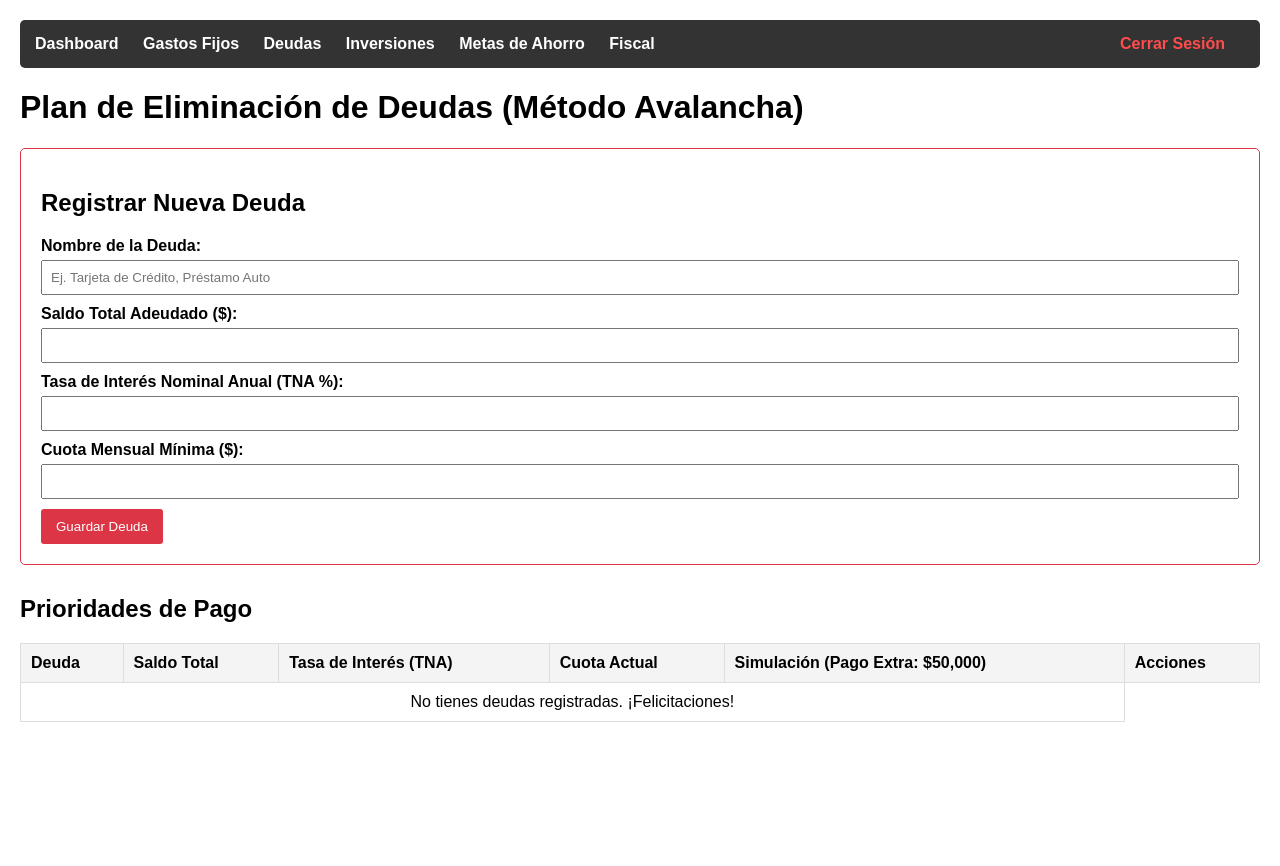
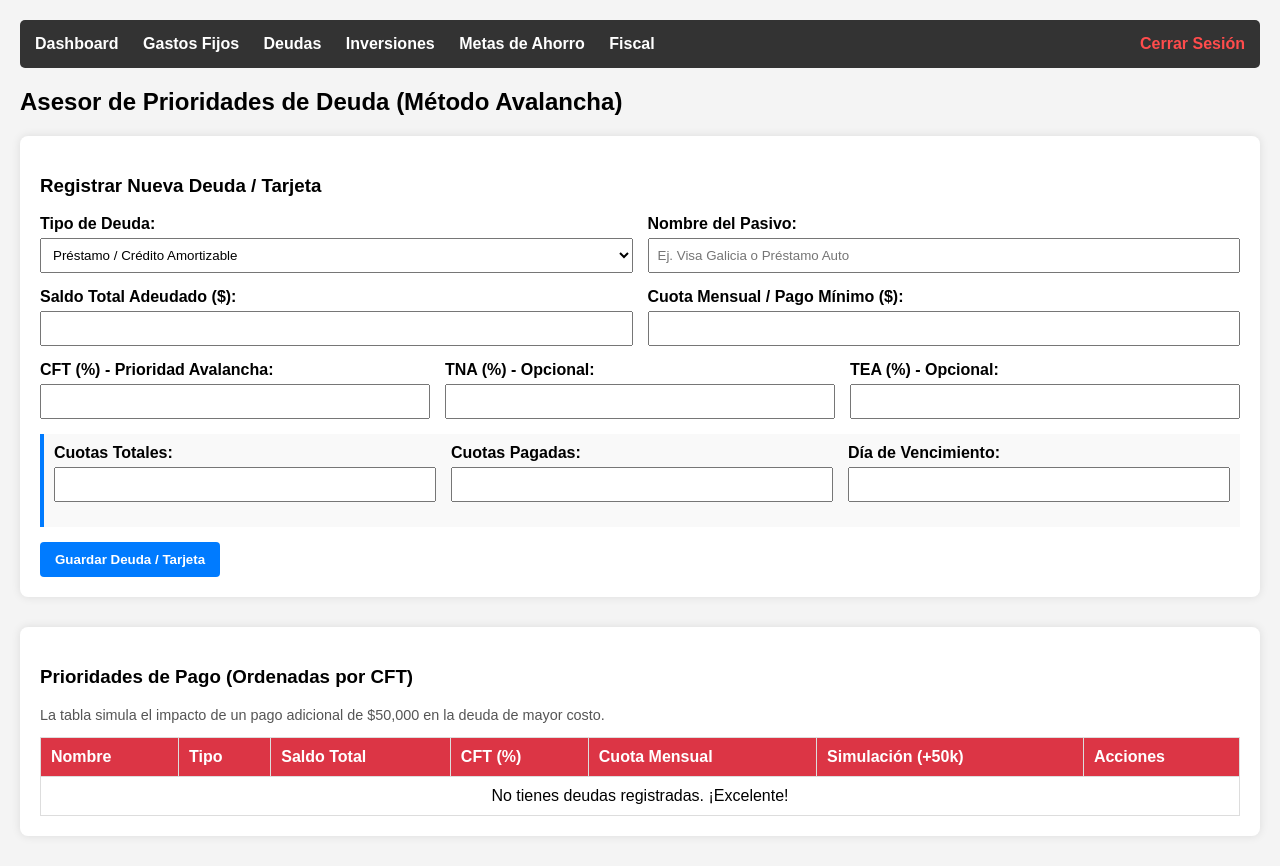
Before and after one commit to LucasIGomez/gestor-financiero, a PHP site: page /app/views/lista_deudas_view.php in a window 1280 px wide. Before the commit the page ends 722 px from the top, so only its background shows below. Run offline with PHP 8.4, Linux system fonts and the light colour scheme.

Commit message:
feat: interfaz dinamica de deudas para discriminar prestamos y tarjetas de credito con variables bancarias completas

```diff
--- a/app/views/lista_deudas_view.php
+++ b/app/views/lista_deudas_view.php
@@ -3,23 +3,25 @@
 <head>
     <meta charset="UTF-8">
     <meta name="viewport" content="width=device-width, initial-scale=1.0">
-    <title>Asesor de Deudas - Gestor Financiero</title>
+    <title>Gestión de Deudas - Gestor Financiero</title>
     <style>
-        body { font-family: Arial, sans-serif; margin: 20px; }
-        nav { background-color: #333; padding: 15px; margin-bottom: 20px; border-radius: 5px; }
-        nav a { color: white; text-decoration: none; font-weight: bold; margin-right: 20px; }
-        table { width: 100%; border-collapse: collapse; margin-top: 20px; }
+        body { font-family: Arial, sans-serif; margin: 20px; background-color: #f4f4f4; }
+        .form-container, .tabla-container { background: white; padding: 20px; border-radius: 8px; box-shadow: 0 0 10px rgba(0,0,0,0.1); margin-bottom: 30px; }
+        .form-group { margin-bottom: 15px; }
+        label { display: block; font-weight: bold; margin-bottom: 5px; }
+        input, select { width: 100%; padding: 8px; box-sizing: border-box; }
+        .grid-2 { display: grid; grid-template-columns: 1fr 1fr; gap: 15px; }
+        .grid-3 { display: grid; grid-template-columns: 1fr 1fr 1fr; gap: 15px; }
+        button { padding: 10px 15px; background-color: #007bff; color: white; border: none; border-radius: 4px; cursor: pointer; font-weight: bold;}
+        button:hover { background-color: #0056b3; }
+        table { width: 100%; border-collapse: collapse; }
         th, td { border: 1px solid #ddd; padding: 10px; text-align: left; }
-        th { background-color: #f4f4f4; }
-        .form-container { margin-bottom: 30px; padding: 20px; border: 1px solid #dc3545; border-radius: 5px; }
-        .form-group { margin-bottom: 10px; }
-        .form-group label { display: block; margin-bottom: 5px; font-weight: bold; }
-        .form-group input { width: 100%; padding: 8px; box-sizing: border-box; }
-        button { padding: 10px 15px; background-color: #dc3545; color: white; border: none; border-radius: 3px; cursor: pointer; }
-        button:hover { background-color: #c82333; }
+        th { background-color: #dc3545; color: white; }
+        .ahorro { color: #28a745; font-weight: bold; }
     </style>
 </head>
 <body>
+
     <nav style="background-color: #333; padding: 15px; margin-bottom: 20px; border-radius: 5px;">
         <a href="index.php?action=dashboard" style="color: white; text-decoration: none; font-weight: bold; margin-right: 20px;">Dashboard</a>
         <a href="index.php?action=gastos_recurrentes" style="color: white; text-decoration: none; font-weight: bold; margin-right: 20px;">Gastos Fijos</a>
@@ -30,83 +32,152 @@
         <a href="index.php?action=logout" style="color: #ff4c4c; float: right; text-decoration: none; font-weight: bold;">Cerrar Sesión</a>
     </nav>
 
-    <h1>Plan de Eliminación de Deudas (Método Avalancha)</h1>
+    <h2>Asesor de Prioridades de Deuda (Método Avalancha)</h2>
 
     <div class="form-container">
-        <h2>Registrar Nueva Deuda</h2>
+        <h3>Registrar Nueva Deuda / Tarjeta</h3>
         <form action="index.php?action=registrar_deuda" method="POST">
+
+            <div class="grid-2">
                 <div class="form-group">
-                <label>Nombre de la Deuda:</label>
-                <input type="text" name="nombre_deuda" required maxlength="100" placeholder="Ej. Tarjeta de Crédito, Préstamo Auto">
+                    <label>Tipo de Deuda:</label>
+                    <select name="tipo_deuda" id="tipo_deuda" required onchange="toggleCamposDinámicos()">
+                        <option value="prestamo">Préstamo / Crédito Amortizable</option>
+                        <option value="tarjeta_credito">Tarjeta de Crédito (Revolvente)</option>
+                    </select>
+                </div>
+                <div class="form-group">
+                    <label>Nombre del Pasivo:</label>
+                    <input type="text" name="nombre_deuda" required placeholder="Ej. Visa Galicia o Préstamo Auto">
+                </div>
             </div>
 
+            <div class="grid-2">
                 <div class="form-group">
                     <label>Saldo Total Adeudado ($):</label>
-                <input type="number" step="0.01" name="saldo_total" required min="0.01">
+                    <input type="number" step="0.01" name="saldo_total" required min="0">
+                </div>
+                <div class="form-group">
+                    <label>Cuota Mensual / Pago Mínimo ($):</label>
+                    <input type="number" step="0.01" name="cuota_mensual" id="cuota_mensual" min="0">
+                </div>
             </div>
 
+            <div class="grid-3">
                 <div class="form-group">
-                <label>Tasa de Interés Nominal Anual (TNA %):</label>
-                <input type="number" step="0.01" name="tasa_intereses" required min="0">
+                    <label>CFT (%) - Prioridad Avalancha:</label>
+                    <input type="number" step="0.01" name="cft" required min="0.01" title="Costo Financiero Total">
+                </div>
+                <div class="form-group">
+                    <label>TNA (%) - Opcional:</label>
+                    <input type="number" step="0.01" name="tna" min="0">
+                </div>
+                <div class="form-group">
+                    <label>TEA (%) - Opcional:</label>
+                    <input type="number" step="0.01" name="tea" min="0">
+                </div>
             </div>
 
+            <div id="campos_prestamo" style="background: #f9f9f9; padding: 10px; border-left: 4px solid #007bff; margin-bottom: 15px;">
+                <div class="grid-3">
                     <div class="form-group">
-                <label>Cuota Mensual Mínima ($):</label>
-                <input type="number" step="0.01" name="cuota_mensual" required min="0.01">
+                        <label>Cuotas Totales:</label>
+                        <input type="number" name="cuotas_totales" min="1">
+                    </div>
+                    <div class="form-group">
+                        <label>Cuotas Pagadas:</label>
+                        <input type="number" name="cuotas_pagadas" min="0">
+                    </div>
+                    <div class="form-group">
+                        <label>Día de Vencimiento:</label>
+                        <input type="number" name="dia_vencimiento" min="1" max="31">
+                    </div>
+                </div>
             </div>
 
-            <button type="submit">Guardar Deuda</button>
+            <div id="campos_tarjeta" style="background: #f9f9f9; padding: 10px; border-left: 4px solid #28a745; margin-bottom: 15px; display: none;">
+                <div class="grid-3">
+                    <div class="form-group">
+                        <label>Límite de Crédito ($):</label>
+                        <input type="number" step="0.01" name="limite_credito" id="limite_credito" min="0">
+                    </div>
+                    <div class="form-group">
+                        <label>Día de Cierre:</label>
+                        <input type="number" name="dia_cierre" min="1" max="31">
+                    </div>
+                    <div class="form-group">
+                        <label>Día de Vencimiento:</label>
+                        <input type="number" name="dia_vencimiento_tarjeta" min="1" max="31">
+                    </div>
+                </div>
+            </div>
+
+            <button type="submit">Guardar Deuda / Tarjeta</button>
         </form>
     </div>
 
-    <h2>Prioridades de Pago</h2>
+    <div class="tabla-container">
+        <h3>Prioridades de Pago (Ordenadas por CFT)</h3>
+        <p style="font-size: 0.9em; color: #555;">La tabla simula el impacto de un pago adicional de $50,000 en la deuda de mayor costo.</p>
         <table>
             <thead>
                 <tr>
-                <th>Deuda</th>
+                    <th>Nombre</th>
+                    <th>Tipo</th>
                     <th>Saldo Total</th>
-                <th>Tasa de Interés (TNA)</th>
-                <th>Cuota Actual</th>
-                <th>Simulación (Pago Extra: $50,000)</th>
+                    <th>CFT (%)</th>
+                    <th>Cuota Mensual</th>
+                    <th>Simulación (+50k)</th>
                     <th>Acciones</th>
                 </tr>
             </thead>
             <tbody>
-            <?php if (!empty($deudas)): ?>
-                <?php foreach ($deudas as $deuda): ?>
+                <?php if (!empty($datos)): ?>
+                    <?php foreach ($datos as $deuda): ?>
                         <tr>
-                        <td>
-                            <a href="index.php?action=editar_deuda&id=<?= $deuda['id_deuda'] ?>" style="background-color: #ffc107; padding: 5px 10px; text-decoration: none; color: black; border-radius: 3px;">Editar</a>
-                        </td>
                             <td><?= htmlspecialchars($deuda['nombre_deuda']) ?></td>
+                            <td><?= $deuda['tipo_deuda'] === 'tarjeta_credito' ? 'Tarjeta' : 'Préstamo' ?></td>
                             <td>$<?= number_format($deuda['saldo_total'], 2) ?></td>
-                        <td><?= number_format($deuda['tasa_intereses'], 2) ?>%</td>
+                            <td style="font-weight: bold; color: #dc3545;"><?= number_format($deuda['cft'], 2) ?>%</td>
                             <td>$<?= number_format($deuda['cuota_mensual'], 2) ?></td>
                             <td>
-                            <?php
-                                $simulacion = $controlador->simularPagoExtra(
-                                    $deuda['saldo_total'],
-                                    $deuda['tasa_intereses'],
-                                    $deuda['cuota_mensual'],
-                                    50000
-                                );
-
-                                if (is_string($simulacion)) {
-                                    echo "<span style='color:red'>" . $simulacion . "</span>";
-                                } else {
-                                    echo "Ahorro de tiempo: " . $simulacion['ahorro_meses'] . " meses<br>";
-                                    echo "Ahorro en intereses: <strong style='color:green'>$" . number_format($simulacion['ahorro_intereses'], 2) . "</strong>";
-                                }
-                            ?>
+                                <?php if ($deuda['meses_ahorrados'] > 0): ?>
+                                    <span class="ahorro">Ahorras <?= round($deuda['meses_ahorrados']) ?> meses</span><br>
+                                    <span class="ahorro">Evitas $<?= number_format($deuda['intereses_ahorrados'], 2) ?> en int.</span>
+                                <?php else: ?>
+                                    <span style="color: #666;">-</span>
+                                <?php endif; ?>
+                            </td>
+                            <td>
+                                <a href="index.php?action=editar_deuda&id=<?= $deuda['id_deuda'] ?>" style="color: #007bff; text-decoration: none;">Editar</a>
                             </td>
                         </tr>
                     <?php endforeach; ?>
                 <?php else: ?>
                     <tr>
-                    <td colspan="5" style="text-align:center;">No tienes deudas registradas. ¡Felicitaciones!</td>
+                        <td colspan="7" style="text-align: center;">No tienes deudas registradas. ¡Excelente!</td>
                     </tr>
                 <?php endif; ?>
             </tbody>
         </table>
+    </div>
+
+    <script>
+        function toggleCamposDinámicos() {
+            const tipo = document.getElementById('tipo_deuda').value;
+            const camposPrestamo = document.getElementById('campos_prestamo');
+            const camposTarjeta = document.getElementById('campos_tarjeta');
+
+            if (tipo === 'prestamo') {
+                camposPrestamo.style.display = 'block';
+                camposTarjeta.style.display = 'none';
+            } else {
+                camposPrestamo.style.display = 'none';
+                camposTarjeta.style.display = 'block';
+            }
+        }
+        // Ejecutar al cargar la página
+        window.onload = toggleCamposDinámicos;
+    </script>
 </body>
 </html>
```
Lines whose indentation alone changed are shown as unchanged.
